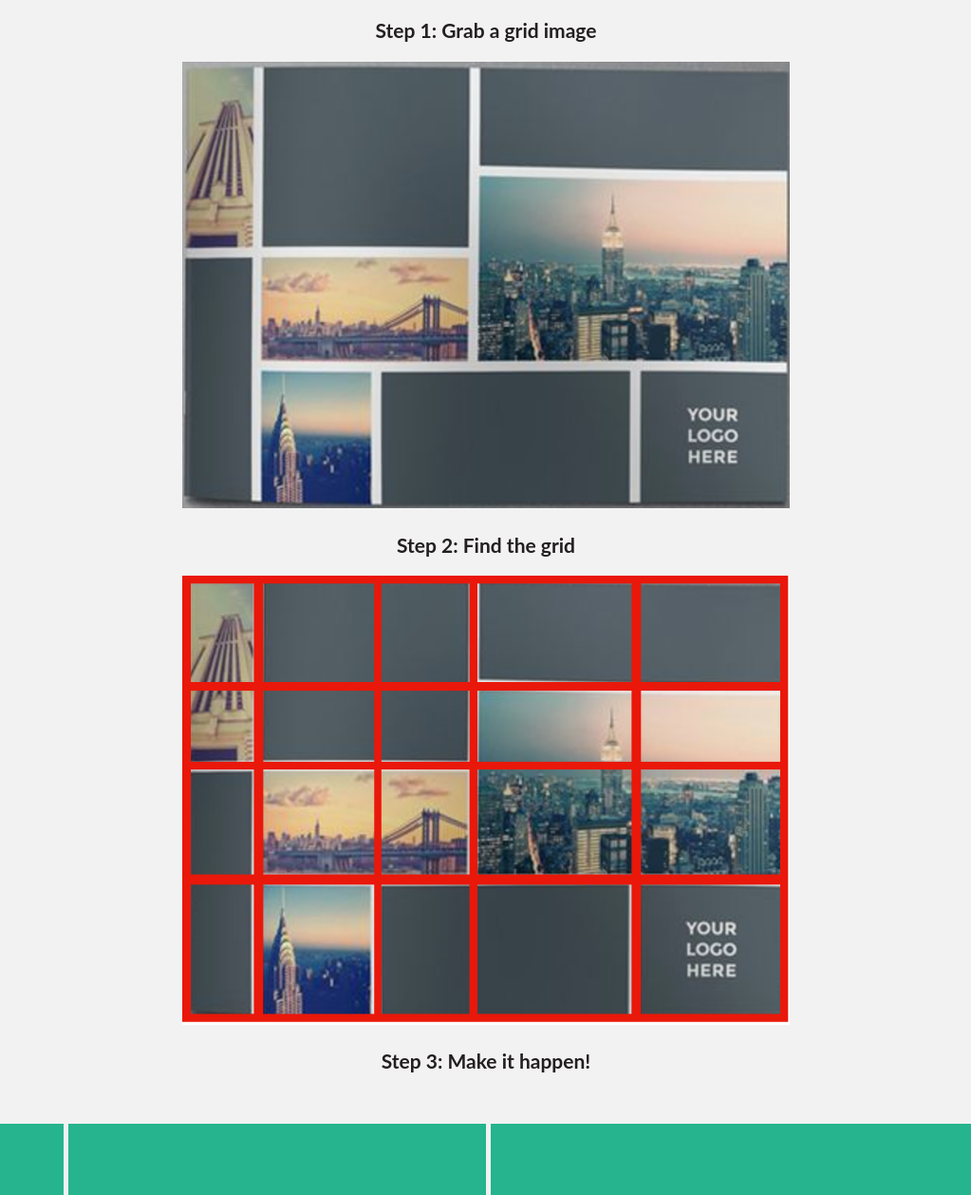
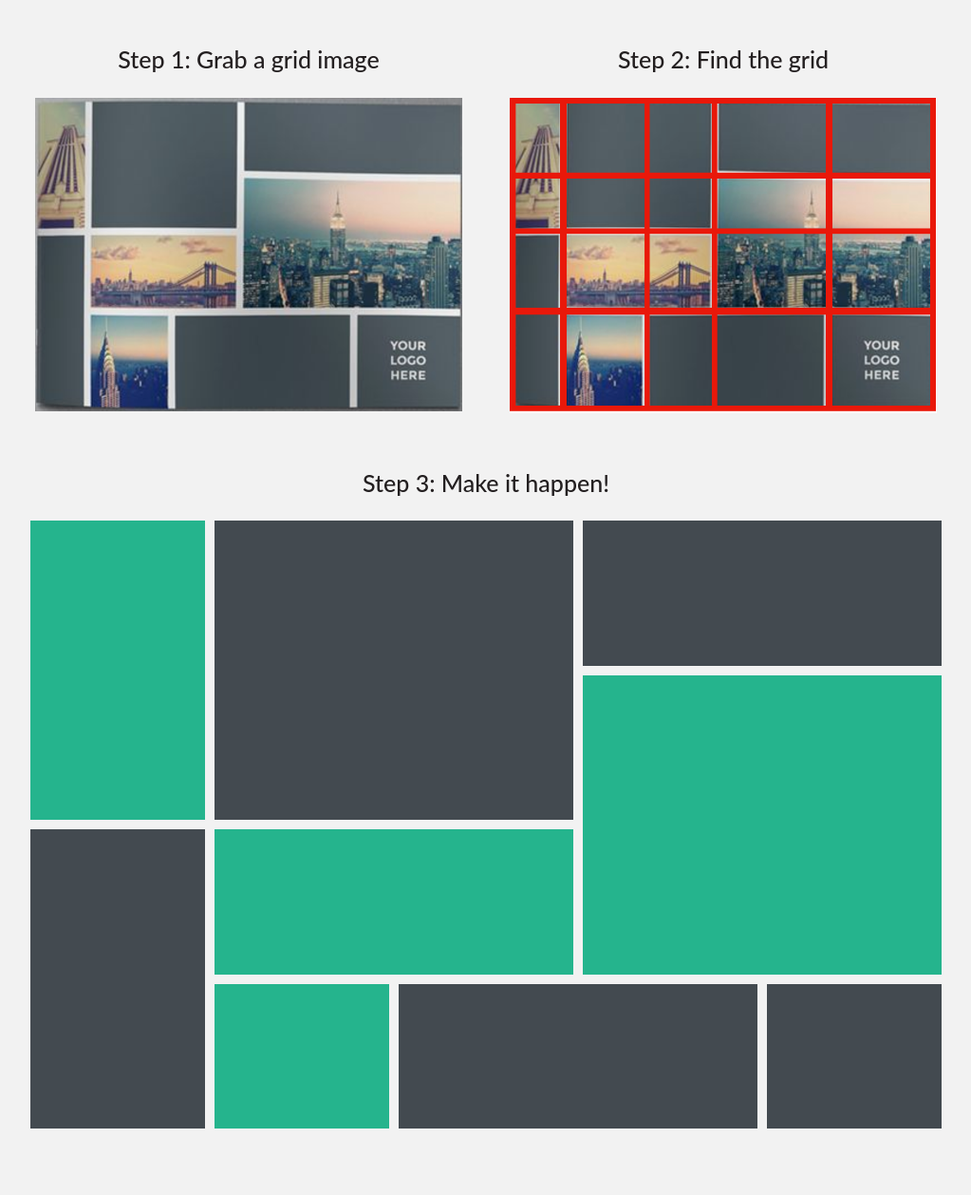
Before and after one commit to omaracrystal/css-grid-practice, a website: page app/index.html in a window 1280 px wide. Shown: the part 145-1403 px from the top of the page at 95% size, without its empty margins (128-1151 px from the left). After the commit the page ends 1363 px from the top, so only its background shows below. Drawn offline with Linux system fonts and the light colour scheme.

Commit message:
made grid fixed ratio size

```diff
--- a/app/index.html
+++ b/app/index.html
@@ -19,29 +19,38 @@
     <div class="page-wrapper">
       <main>
 
-        <h1>CSS Grid Layout Practice</h1>
+        <h1 class="main-header">CSS Grid Layout Practice</h1>
 
+        <div class="flex-container side-by-side">
+          <div id="step-1-container">
           <h2>Step 1: Grab a grid image</h2>
           <img class="travel-grid-snapshot" src="assets/img/grid-practice-1.jpg" />
+          </div>
 
+          <div id="step-2-container">
             <h2>Step 2: Find the grid</h2>
             <img class="travel-grid-snapshot" src="assets/img/grid-travel-outline.jpg" />
+          </div>
+        </div>
 
+        <div id="step-3-container">
           <h2>Step 3: Make it happen!</h2>
+
           <ul class="component-grid-travel">
 
-          <li id="travel-pic-1"></li>
-          <li id="travel-pic-2"></li>
-          <li id="travel-pic-3"></li>
-          <li id="travel-pic-4"></li>
+            <li id="travel-pic-1" class="travel-pic"></li>
+            <li id="travel-pic-2" class="travel-pic"></li>
+            <li id="travel-pic-3" class="travel-pic"></li>
+            <li id="travel-pic-4" class="travel-pic"></li>
 
-          <li id="grey-box-1"></li>
-          <li id="grey-box-2"></li>
-          <li id="grey-box-3"></li>
-          <li id="grey-box-4"></li>
-          <li id="grey-box-5"></li>
+            <li id="grey-box-1" class="grey-box"></li>
+            <li id="grey-box-2" class="grey-box"></li>
+            <li id="grey-box-3" class="grey-box"></li>
+            <li id="grey-box-4" class="grey-box"></li>
+            <li id="grey-box-5" class="grey-box"></li>
 
           </ul>
+        </div>
 
       </main>
     </div>
--- a/src/scss/global/base/_base.scss
+++ b/src/scss/global/base/_base.scss
@@ -43,8 +43,18 @@
   cursor: default;
 }
 
+h1 {
+  font-weight: $font-weight-normal;
+  @include rem(font-size, $font-h1);
+}
+
+h2 {
+  font-weight: $font-weight-normal;
+  @include rem(font-size, $font-h2);
+}
+
 main {
-    margin: 10rem auto;
+    @include rem(margin, 20px auto);
     text-align: center;
 }
 
--- a/src/scss/global/helpers/_helpers.scss
+++ b/src/scss/global/helpers/_helpers.scss
@@ -10,3 +10,23 @@ Examples:
 etc ...
 
 */
+
+.page-wrapper {
+  margin: auto;
+  @include rem(max-width, 1000px);
+  @include rem(padding, 10px);
+}
+
+.flex-container {
+  justify-content: center;
+}
+
+.side-by-side {
+  display: flex;
+  flex-direction: row;
+}
+
+.stack {
+  display: flex;
+  flex-direction: column;
+}
--- a/src/scss/global/variables/_variables.scss
+++ b/src/scss/global/variables/_variables.scss
@@ -18,10 +18,14 @@ $primary-btn-bg: #36d6aa;
 $border-gray: #eaedec;
 $border-box-shadow: #cacaca;
 
+$grey-box: #434a50;
+
 //fonts
 $font-base: 14px;
 $font-md: 15px;
 $font-lg: 18px;
+$font-h1: 50px;
+$font-h2: 25px;
 $bold: 600;
 $bolder: 800;
 $font-weight-normal: 500;
--- a/src/scss/site/_media-queries.scss
+++ b/src/scss/site/_media-queries.scss
@@ -5,5 +5,25 @@
 
 //mobile
 @media (max-width: $mq-mobile) {
+    h1 {
+      @include rem(font-size, $font-h1/2);
+    }
 
+    h2 {
+      @include rem(font-size, $font-h2/2);
+    }
+
+    .main-header {
+      @include rem(margin-bottom, 10px);
+    }
+
+    .side-by-side {
+      flex-direction: column;
+    }
+
+    .component-grid-travel {
+      @include rem(margin, 10px);
+      @include rem(grid-gap, 5px);
+      min-height: 70vw;
+    }
 }
--- a/src/scss/site/components/_component-grid-travel.scss
+++ b/src/scss/site/components/_component-grid-travel.scss
@@ -1,18 +1,47 @@
+.main-header {
+  @include rem(margin-bottom, 50px);
+}
+
 .travel-grid-snapshot {
-  width: 50%;
+  width: 90%;
+  max-width: 500px;
   height: auto;
+}
+
+#step-3-container {
+  @include rem(margin-top, 50px);
 }
 
 .component-grid-travel {
   display: grid;
-  grid-template-columns: 1fr 1.6fr 1.4fr 2fr 2fr;
-  grid-template-rows: 1.5fr 1.1fr 1.5fr 1.9fr;
-  @include rem(grid-gap, 5px);
-  min-height: 100vh;
-  @include rem(margin, 50px);
+  grid-template-columns:
+          minmax(1fr, auto)
+          minmax(1.6fr, auto)
+          minmax(1.4fr, auto)
+          minmax(2fr, auto)
+          minmax(2fr, auto);
+  grid-template-rows:
+          minmax(1.5fr, auto)
+          minmax(1.1fr, auto)
+          minmax(1.5fr, auto)
+          minmax(1.9fr, auto);
+  @include rem(grid-gap, 10px);
+  grid-auto-flow: dense;
+  min-height: 50vw;
+  min-width: 75vw;
+  max-width: 900px;
+  margin: auto;
 
   li {
     background-color: #25b48d;
+  }
+
+  .travel-pic {
+
+  }
+
+  .grey-box {
+    background-color: $grey-box;
   }
 
   #travel-pic-1 {
```
Also changed, not shown: app/assets/css/main.css, app/assets/css/main.min.css. Lines whose indentation alone changed are shown as unchanged.
